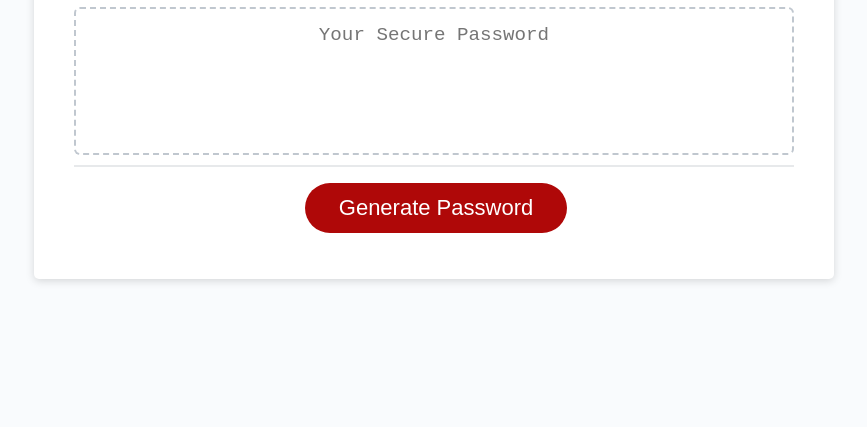
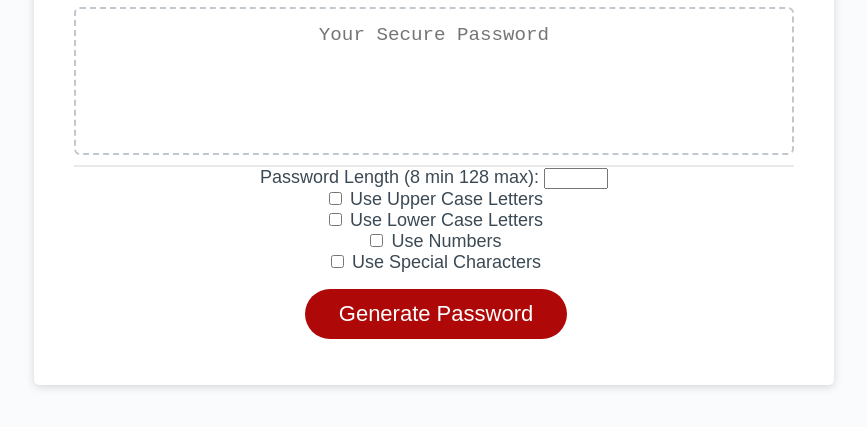
Before and after one commit to cvadillo/password-generator, a plain HTML site: page index.html in a window 1280 px wide. Shown: the part 241-668 px from the top of the page, without its empty margins (206-1073 px from the left). Drawn offline with Linux system fonts and the light colour scheme.

Commit message:
modified the html to include all of the choices in labels

```diff
--- a/index.html
+++ b/index.html
@@ -17,14 +17,19 @@
                     <h2>Generate a Password</h2>
                 </div>
                 <div class="card-body">
-          <textarea
-            readonly
-            id="password"
-            placeholder="Your Secure Password"
-            aria-label="Generated Password"
-          ></textarea>
+                    <textarea readonly id="password"placeholder="Your Secure Password" aria-label="Generated Password"></textarea>
                 </div>
                 <div class="card-footer">
+                    <label for="quantity">Password Length (8 min 128 max):</label>
+                        <input type="number" id="quantity" name="quantity" min="8" max="128"><br>
+                    <input type="checkbox" id="upperCase" name="upperCase" value="upper">
+                        <label for="upperCase">Use Upper Case Letters</label><br>
+                    <input type="checkbox" id="lowerCase" name="lowerCase" value="lower">
+                        <label for="lowerCase">Use Lower Case Letters</label><br>
+                    <input type="checkbox" id="numbers" name="numbers" value="numbers">
+                        <label for="numbers">Use Numbers</label><br>
+                    <input type="checkbox" id="specialChar" name="specialChar" value="specialChar">
+                        <label for="specialChar">Use Special Characters</label><br>
                     <button id="generate" class="btn">Generate Password</button>
                 </div>
             </div>
```
Lines whose indentation alone changed are shown as unchanged.
